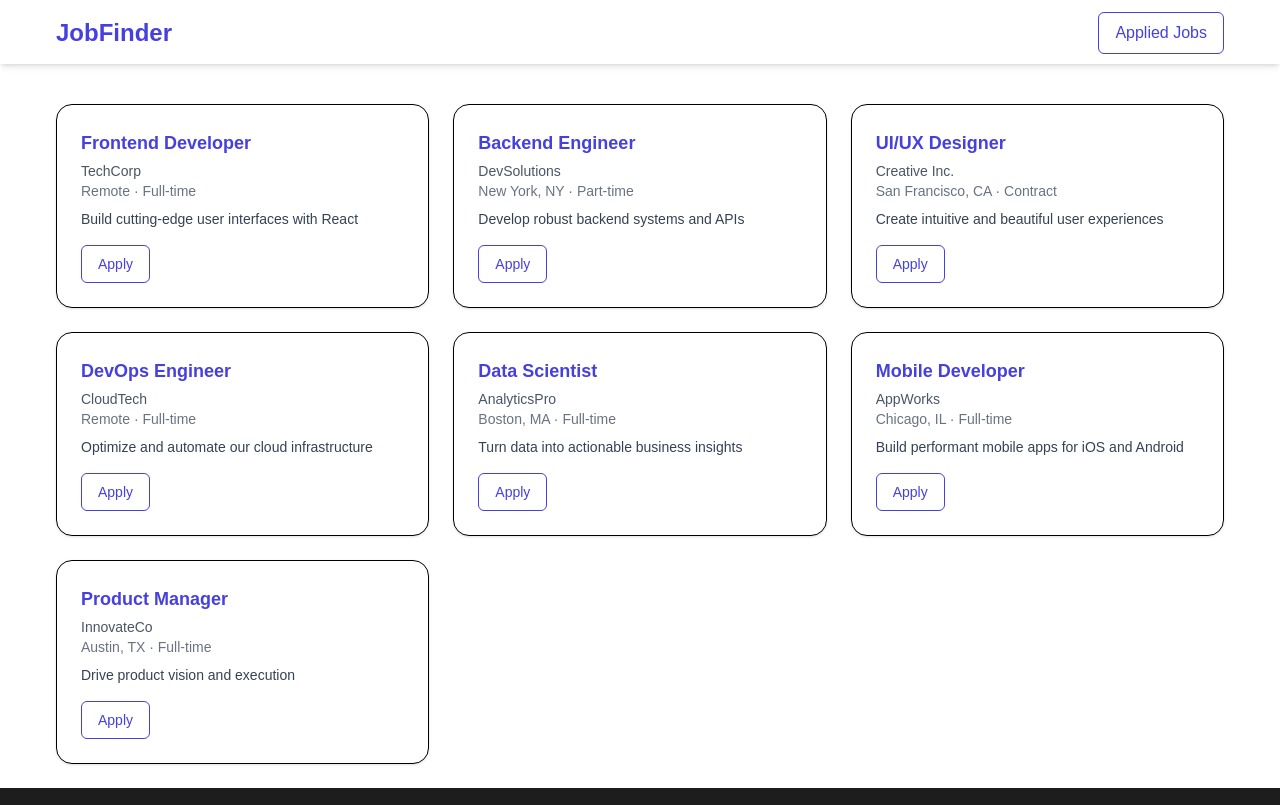
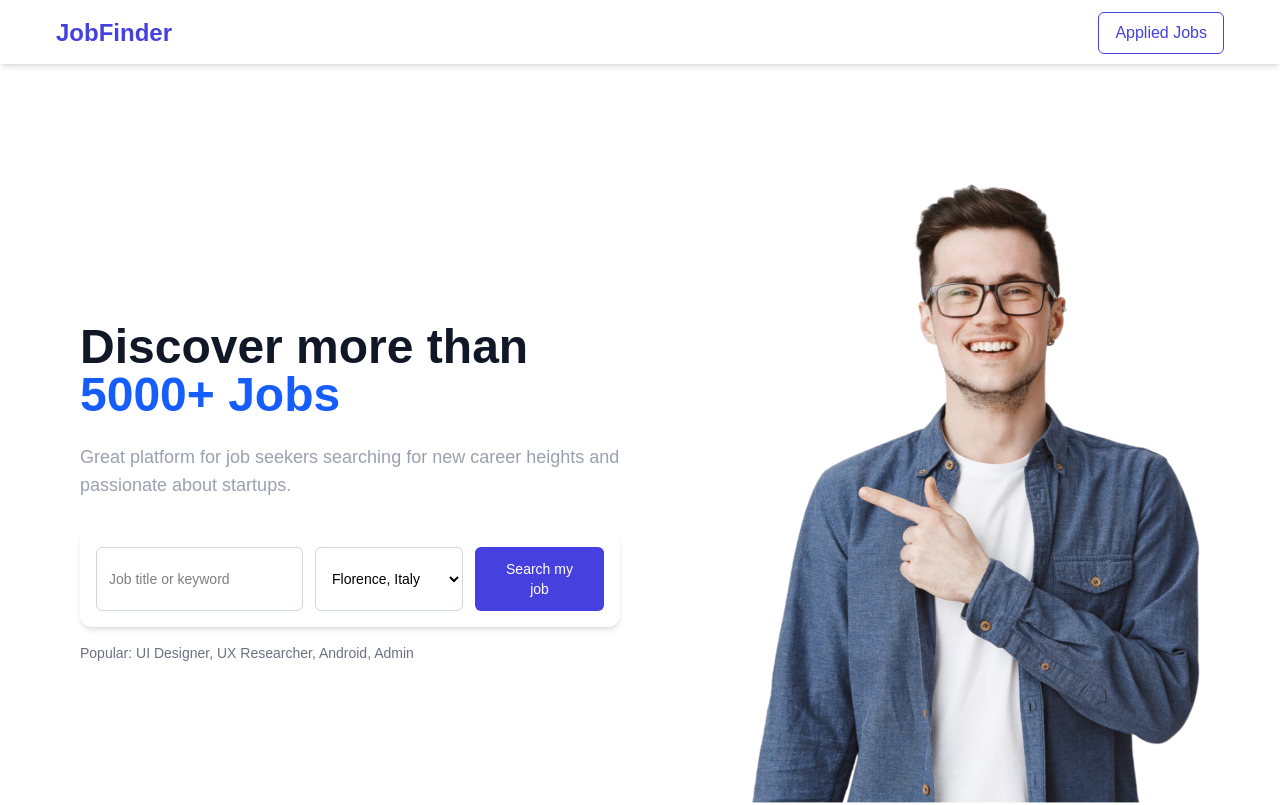
Before and after one commit to Deeptikushwaha/Job-Dashboard, a Next.js app: page / in a window 1280 px wide. Shown: the top 805 px of the page. Built offline with nearby package versions, Linux system fonts and the light colour scheme.

Commit message:
fixed ui

```diff
--- a/src/app/job/[id]/page.tsx
+++ b/src/app/job/[id]/page.tsx
@@ -20,13 +20,13 @@ export default function JobDetailPage({ params }: Params) {
       {/* Job Description Section */}
       <div>
         <h1 className="text-2xl font-bold text-[#4640DE]">{job.title}</h1>
-        <p className="text-gray-600 dark:text-gray-300 mt-1">
+        <p className="text-gray-600 dark:text-gray-500 mt-1">
           {job.company} · {job.location}
         </p>
         <p className="text-gray-500 dark:text-gray-400">
           {job.type} · Starting: {job.dateOfJoining}
         </p>
-        <p className="mt-4 text-gray-700 dark:text-gray-200">
+        <p className="mt-4 text-gray-700 dark:text-gray-400">
           {job.description}
         </p>
 
@@ -34,7 +34,7 @@ export default function JobDetailPage({ params }: Params) {
           <h2 className="text-lg font-semibold text-[#4640DE]">
             Responsibilities
           </h2>
-          <ul className="list-disc list-inside text-sm mt-2 text-gray-700 dark:text-gray-300">
+          <ul className="list-disc list-inside text-sm mt-2 text-gray-700 dark:text-gray-400">
             {job.responsibilities.map((item, i) => (
               <li key={i}>{item}</li>
             ))}
@@ -57,7 +57,7 @@ export default function JobDetailPage({ params }: Params) {
 
         <div className="mt-6">
           <h2 className="text-lg font-semibold text-[#4640DE]">Salary</h2>
-          <p className="text-gray-800 dark:text-gray-200 mt-1">{job.salary}</p>
+          <p className="text-gray-800 dark:text-gray-400 mt-1">{job.salary}</p>
         </div>
       </div>
 
--- a/src/app/layout.tsx
+++ b/src/app/layout.tsx
@@ -3,6 +3,7 @@ import { Geist, Geist_Mono } from "next/font/google";
 import "./globals.css";
 import Navbar from "@/components/Navbar";
 import Footer from "../components/Footer"
+import Frontsection from "../components/Frontsection";
 
 const geistSans = Geist({
   variable: "--font-geist-sans",
@@ -27,7 +28,8 @@ export default function RootLayout({
   return (
     <html lang="en">
       <body
-        className={`${geistSans.variable} ${geistMono.variable} antialiased bg-white dark:bg-[#1A1A1A]`}
+        className={`${geistSans.variable} ${geistMono.variable} antialiased bg-white `}
+        // dark:bg-[#1A1A1A]
       >
         <Navbar />
         <main className="max-w-[1200px] mx-auto px-4 py-6 mt-20 ">
--- a/src/app/page.tsx
+++ b/src/app/page.tsx
@@ -1,12 +1,18 @@
 import JobCard from "@/components/JobCard";
 import { jobs } from "@/lib/jobData";
+import Frontsection from '../components/Frontsection'
 
 export default function HomePage() {
   return (
+    <>
+    <div>
+      <Frontsection />
+    </div>
     <div className=" grid grid-cols-1 sm:grid-cols-2 lg:grid-cols-3 gap-6">
       {jobs.map((job) => (
         <JobCard key={job.id} job={job} />
       ))}
     </div>
+    </>
   );
 }
--- a/src/components/ApplyForm.tsx
+++ b/src/components/ApplyForm.tsx
@@ -119,7 +119,7 @@ export default function ApplyForm({ jobId }: ApplyFormProps) {
     <div>
       <form onSubmit={formik.handleSubmit} className="space-y-4">
         <div>
-          <label className="block font-medium text-sm mb-1 text-gray-700 dark:text-gray-200">
+          <label className="block font-medium text-sm mb-1 text-black dark:text-gray-700">
             Full Name
           </label>
           <input
@@ -127,7 +127,7 @@ export default function ApplyForm({ jobId }: ApplyFormProps) {
             name="name"
             onChange={formik.handleChange}
             value={formik.values.name}
-            className="w-full p-2 border  dark:border-gray-200 rounded-md"
+            className="w-full p-2 border  dark:border-gray-700 rounded-md"
             disabled={!mounted}
           />
           {mounted && formik.touched.name && formik.errors.name && (
@@ -136,7 +136,7 @@ export default function ApplyForm({ jobId }: ApplyFormProps) {
         </div>
 
         <div>
-          <label className="block font-medium text-sm mb-1 text-gray-700 dark:text-gray-200">
+          <label className="block font-medium text-sm mb-1 text-gray-700 dark:text-gray-700">
             Email
           </label>
           <input
@@ -144,7 +144,7 @@ export default function ApplyForm({ jobId }: ApplyFormProps) {
             name="email"
             onChange={formik.handleChange}
             value={formik.values.email}
-            className="w-full p-2 border dark:border-gray-200 rounded-md"
+            className="w-full p-2 border dark:border-gray-600 rounded-md"
             disabled={!mounted}
           />
           {mounted && formik.touched.email && formik.errors.email && (
@@ -153,7 +153,7 @@ export default function ApplyForm({ jobId }: ApplyFormProps) {
         </div>
 
         <div>
-          <label className="block font-medium text-sm mb-1 text-gray-700 dark:text-gray-200">
+          <label className="block font-medium text-sm mb-1 text-gray-700 dark:text-gray-700">
             Resume Link
           </label>
           <input
@@ -161,7 +161,7 @@ export default function ApplyForm({ jobId }: ApplyFormProps) {
             name="resumeLink"
             onChange={formik.handleChange}
             value={formik.values.resumeLink}
-            className="w-full p-2 border  dark:border-gray-200 rounded-md"
+            className="w-full p-2 border  dark:border-gray-600 rounded-md"
             disabled={!mounted}
           />
           {mounted && formik.touched.resumeLink && formik.errors.resumeLink && (
@@ -170,7 +170,7 @@ export default function ApplyForm({ jobId }: ApplyFormProps) {
         </div>
 
         <div>
-          <label className="block font-medium text-sm mb-1 text-gray-700 dark:text-gray-200">
+          <label className="block font-medium text-sm mb-1 text-gray-700 dark:text-gray-700">
             Cover Letter
           </label>
           <textarea
@@ -178,7 +178,7 @@ export default function ApplyForm({ jobId }: ApplyFormProps) {
             rows={5}
             onChange={formik.handleChange}
             value={formik.values.coverLetter}
-            className="w-full p-2 border  dark:border-gray-200  rounded-md"
+            className="w-full p-2 border  dark:border-gray-600  rounded-md"
             disabled={!mounted}
           />
           {mounted &&
@@ -200,7 +200,7 @@ export default function ApplyForm({ jobId }: ApplyFormProps) {
       </form>
 
       {mounted && submitted && (
-        <div className="bg-green-50 border border-green-200 rounded-md p-4 mt-4">
+        <div className="bg-green-50 border border-green-600 rounded-md p-4 mt-4">
           <p className="text-green-700 font-medium">
             Application submitted successfully!
           </p>
--- /dev/null
+++ b/src/components/Frontsection.tsx
@@ -0,0 +1,61 @@
+"use client";
+
+import Image from "next/image";
+
+export default function Frontsection() {
+  return (
+    <section className="bg-white ">
+        {/* dark:bg-gray-900 */}
+      <div className="max-w-7xl mx-auto px-6 py-10 md:py-20 grid md:grid-cols-2 gap-10 items-center">
+
+        {/* Text content */}
+        <div>
+            {/* dark:text-white leading-tight */}
+          <h1 className="text-4xl md:text-5xl font-extrabold text-gray-900 ">
+            Discover more than <br />
+            <span className="text-blue-600">5000+ Jobs</span>
+          </h1>
+          <p className="mt-6 text-gray-400 dark:text-gray-400 text-lg">
+            Great platform for job seekers searching for new career heights and passionate about startups.
+          </p>
+
+          {/* Search bar */}
+          <div className="mt-8 bg-white shadow-md p-4 rounded-xl flex flex-col sm:flex-row items-stretch gap-3">
+            <input
+              type="text"
+              placeholder="Job title or keyword"
+              className="flex-1 p-3 rounded-md border border-gray-300 text-sm"
+            />
+            <select
+              className="p-3 rounded-md border border-gray-300 text-sm"
+              defaultValue="Florence, Italy"
+            >
+              <option value="Florence, Italy">Florence, Italy</option>
+              <option value="Remote">Remote</option>
+              <option value="Bangalore, India">Bangalore, India</option>
+            </select>
+            <button className="bg-[#4640DE] text-white px-6 py-3 rounded-md text-sm hover:bg-[#3b36c3]">
+              Search my job
+            </button>
+          </div>
+
+          <p className="mt-4 text-sm text-gray-500">
+            Popular: UI Designer, UX Researcher, Android, Admin
+          </p>
+        </div>
+
+        {/* Right Image */}
+        <div className="flex justify-center md:justify-end">
+          <Image
+            src="/hero-person.png"
+            alt="Confident person"
+            width={400}
+            height={400}
+            className="w-full max-w-md"
+            priority
+          />
+        </div>
+      </div>
+    </section>
+  );
+}
--- a/src/components/JobCard.tsx
+++ b/src/components/JobCard.tsx
@@ -3,10 +3,10 @@ import { Job } from "@/types/job";
 
 export default function JobCard({ job }: { job: Job }) {
   return (
-     <div className="rounded-2xl border-1 p-6 shadow-sm  hover:shadow-md transition bg-white  dark:border-gray-200">
+     <div className="rounded-2xl border-2 p-6 shadow-sm  hover:shadow-md transition bg-white  dark:border-gray-200">
       <h2 className="text-lg font-semibold text-[#4640DE] mb-1">{job.title}</h2>
-      <p className="text-sm text-gray-600 dark:text-gray-300">{job.company}</p>
-      <p className="text-sm text-gray-500 dark:text-gray-400">
+      <p className="text-sm text-gray-600 dark:text-gray-400">{job.company}</p>
+      <p className="text-sm text-gray-500 dark:text-gray-500">
         {job.location} · {job.type}
       </p>
       <p className="mt-2 text-sm text-gray-700 line-clamp-3">{job.overview}</p>
--- a/src/components/Navbar.tsx
+++ b/src/components/Navbar.tsx
@@ -4,7 +4,8 @@ import AppliedJobsButton from "./AppliedJobBtn";
 export default function Navbar() {
   return (
 
-    <nav className="w-full h-16  shadow-md  absolute top-0 left-0 z-10 bg-white dark:bg-[#1D1D1D]">
+    <nav className="w-full h-16  shadow-md  absolute top-0 left-0 z-10 bg-white ">
+    {/* dark:bg-[#1D1D1D] */}
       <div className="max-w-[1200px] mx-auto px-4 py-3 flex items-center justify-between">
         <Link href="/">
           <h1 className="text-2xl font-bold" style={{ color: "#4640DE" }}>
```
Also changed, not shown: public/hero-person.png (added), src/app/globals.css (line endings or trailing spaces), 1 other file (tests, documents, lock files or other folders).
